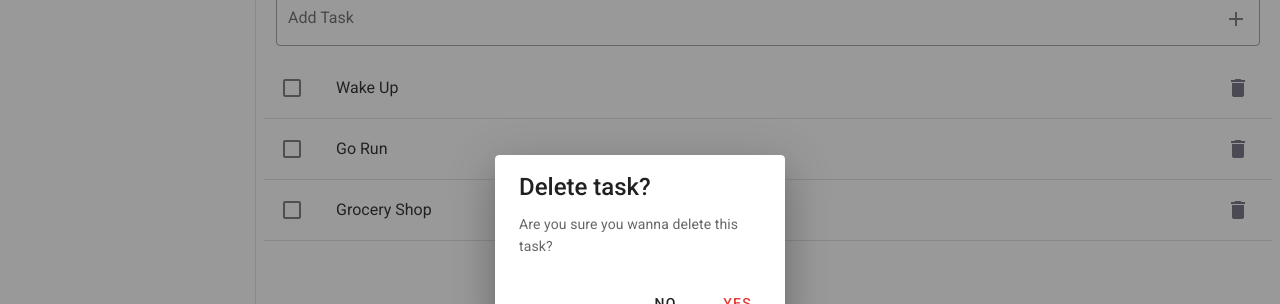
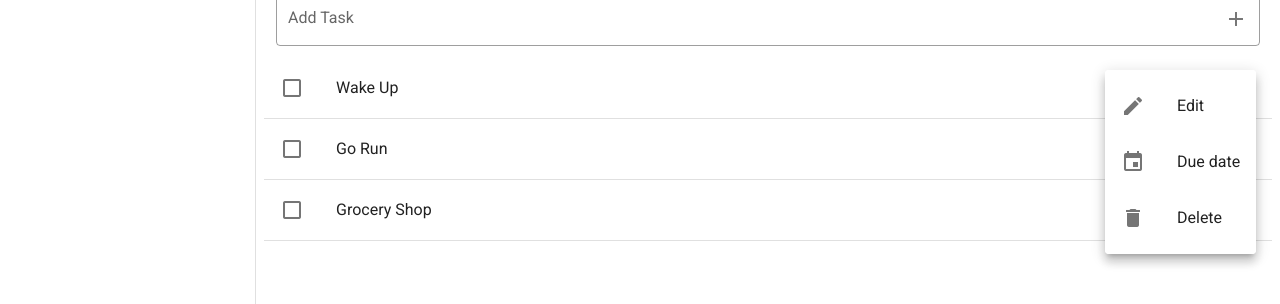
Before and after one commit to hannahnmcdonald/vuetify-to-do, a Vue app in the folder vuetify-to-do/: page /#/ in a window 1280 px wide. Both pictures are taken after a click on the button 1238 px from the left and 246 px from the top of the page. Shown: the part 158-462 px from the top of the page. Built offline with nearby package versions, Linux system fonts and the light colour scheme.

Commit message:
individual task menus added to each task

```diff
--- a/vuetify-to-do/src/components/Todo/Task.vue
+++ b/vuetify-to-do/src/components/Todo/Task.vue
@@ -2,7 +2,7 @@
   <div>
     <v-list-item
       @click="$store.commit('doneTask', task.id)"
-      :class="{ 'blue lighten-5' : task.done }"
+      :class="{ 'grey lighten-5' : task.done }"
     >
       <template v-slot:default>
         <v-list-item-action>
@@ -21,38 +21,21 @@
         </v-list-item-content>
 
         <v-list-item-action>
-          <v-btn
-            @click.stop="dialogs.delete = true"
-            icon
-          >
-            <v-icon color="primary lighten-1">mdi-delete</v-icon>
-          </v-btn>
+          <task-menu :task="task" />
         </v-list-item-action>
       </template>
 
     </v-list-item>
     <v-divider></v-divider>
 
-    <dialog-delete
-      v-if="dialogs.delete"
-      @close="dialogs.delete = false"
-      :task="task"
-    />
   </div>
 </template>
 
 <script>
 export default {
   props: ['task'],
-  data() {
-    return {
-      dialogs: {
-        delete: false
-      }
-    }
-  },
   components: {
-    'dialog-delete': require('@/components/Todo/Dialogs/DialogDelete.vue').default
+    'task-menu': require('@/components/Todo/TaskMenu.vue').default
   }
 }
 </script>
--- /dev/null
+++ b/vuetify-to-do/src/components/Todo/TaskMenu.vue
@@ -0,0 +1,85 @@
+<template>
+  <div>
+    <v-menu
+      bottom
+      left
+    >
+      <template v-slot:activator="{ on, attrs }">
+        <v-btn
+          color="primary"
+          icon
+          v-bind="attrs"
+          v-on="on"
+        >
+          <v-icon>mdi-dots-vertical</v-icon>
+        </v-btn>
+      </template>
+
+      <v-list>
+        <v-list-item
+          v-for="(item, index) in items"
+          :key="index"
+          @click="handleClick(index)"
+        >
+          <v-list-item-icon>
+            <v-icon v-text="item.icon"></v-icon>
+          </v-list-item-icon>
+          <v-list-item-title>{{ item.title }}</v-list-item-title>
+        </v-list-item>
+      </v-list>
+    </v-menu>
+
+    <dialog-delete
+      v-if="dialogs.delete"
+      @close="dialogs.delete = false"
+      :task="task"
+    />
+
+  </div>
+</template>
+
+<script>
+export default {
+  props: ['task'],
+  data: () => ({
+    dialogs: {
+      delete: false
+    },
+    items: [
+      {
+        title: 'Edit',
+        icon: 'mdi-pencil',
+        click() {
+          console.log('edit')
+        }
+      },
+      {
+        title: 'Due date',
+        icon: 'mdi-calendar',
+        click() {
+          console.log('due date')
+        }
+      },
+      {
+        title: 'Delete',
+        icon: 'mdi-delete',
+        click() {
+          this.dialogs.delete = true
+        }
+      }
+    ],
+  }),
+  methods: {
+    handleClick(index) {
+      this.items[index].click.call(this)
+    }
+  },
+  components: {
+    'dialog-delete': require('@/components/Todo/Dialogs/DialogDelete.vue').default
+  }
+}
+</script>
+
+<style>
+
+</style>
```
